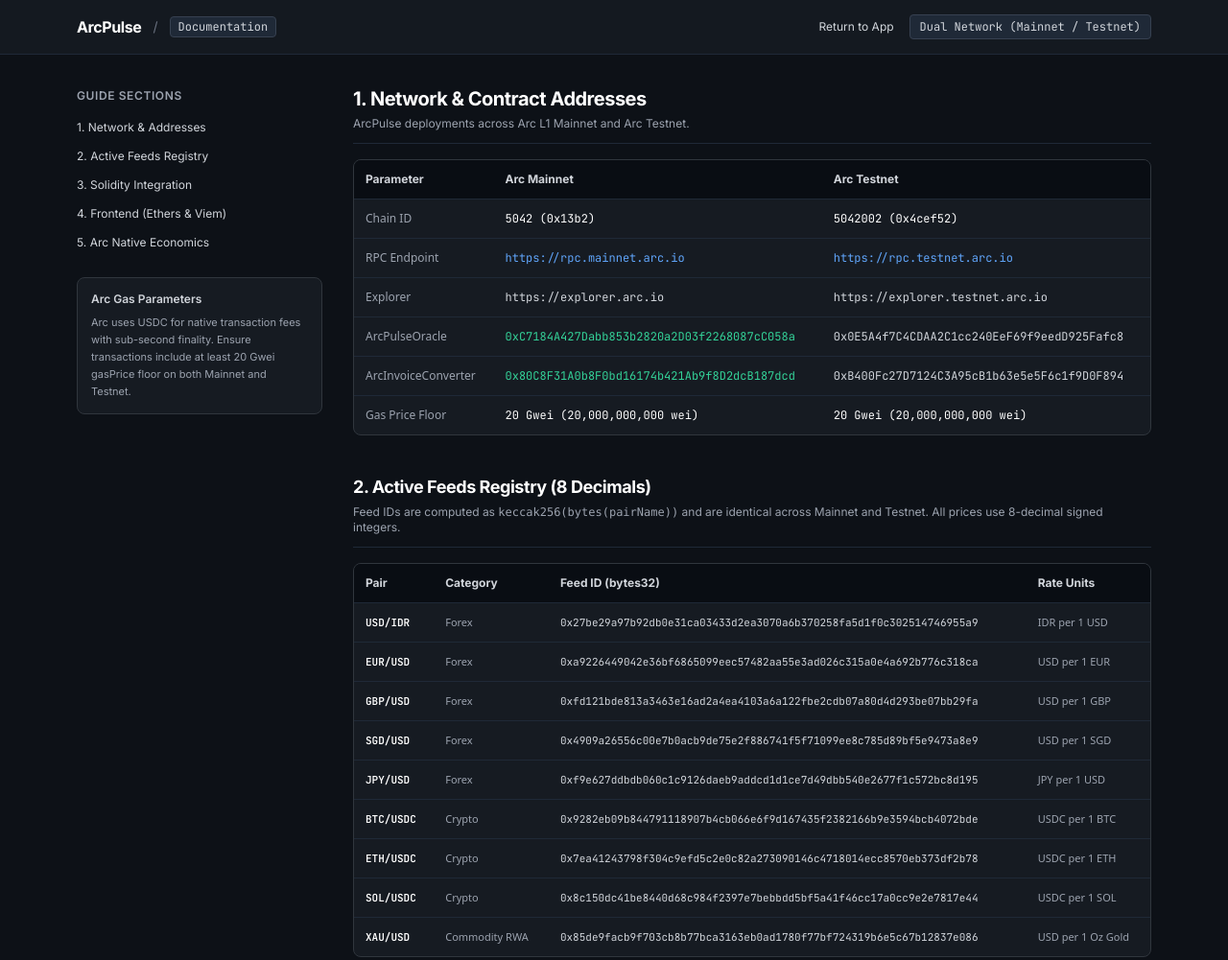
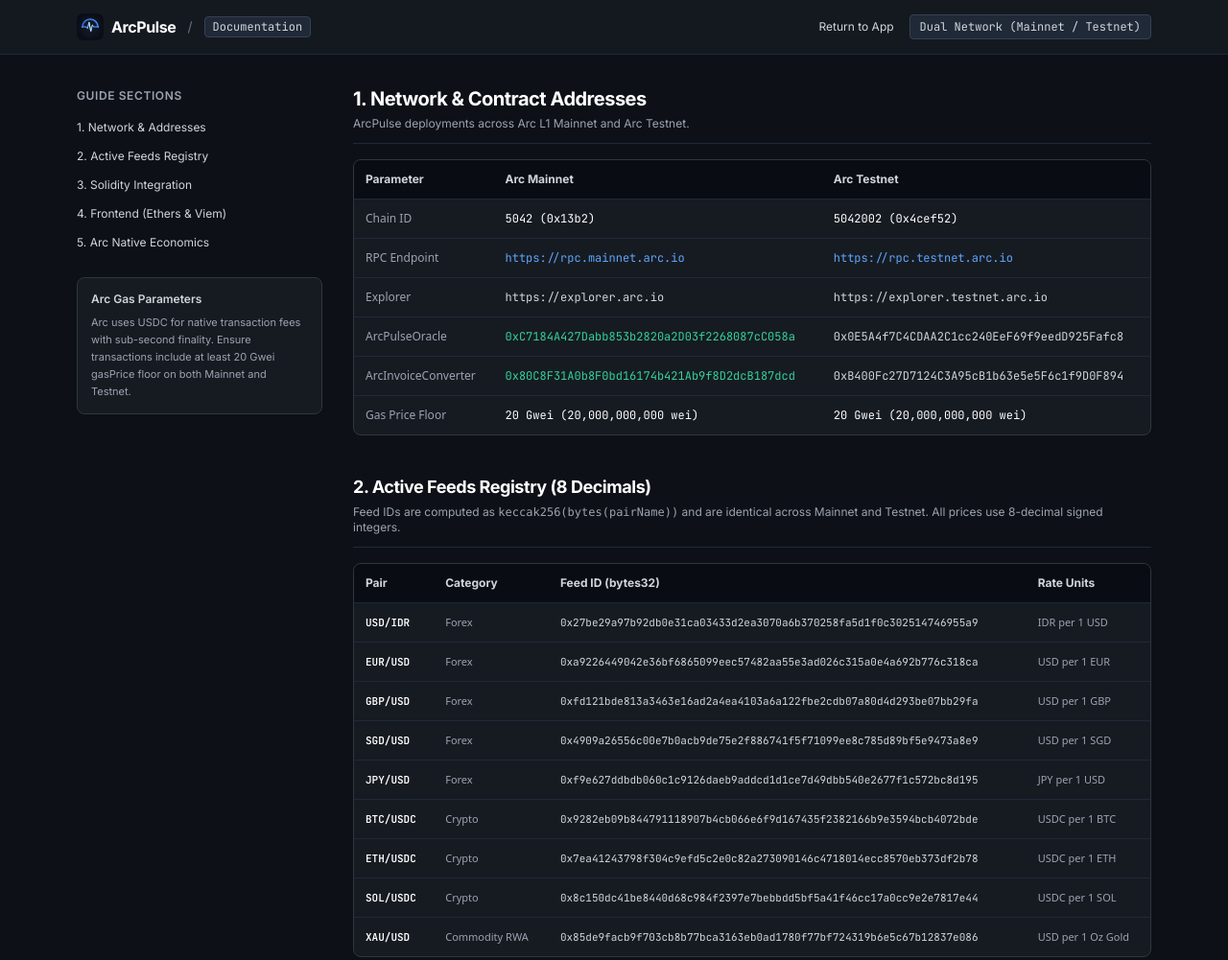
Before and after one commit to salismazaya/arc-pulse, a website: page web/docs.html in a window 1280 px wide. Shown: the top 1001 px of the page at 96% size. Drawn offline with nearby package versions, Linux system fonts and the light colour scheme.

Commit message:
feat(branding): add official vector and PNG logo for ArcPulse

```diff
--- a/web/docs.html
+++ b/web/docs.html
@@ -40,7 +40,10 @@
   <header class="border-b border-gray-800 bg-[#161b22]/90 sticky top-0 z-40">
     <div class="max-w-6xl mx-auto px-4 h-14 flex items-center justify-between">
       <div class="flex items-center space-x-3">
-        <a href="index.html" class="font-bold text-white text-base tracking-tight hover:text-blue-400 transition">ArcPulse</a>
+        <a href="index.html" class="flex items-center space-x-2">
+          <img src="logo.svg" alt="ArcPulse" class="w-7 h-7 rounded-md">
+          <span class="font-bold text-white text-base tracking-tight">ArcPulse</span>
+        </a>
         <span class="text-gray-500">/</span>
         <span class="text-xs px-2 py-0.5 rounded bg-gray-800 text-gray-300 border border-gray-700 mono">Documentation</span>
       </div>
```
Also changed, not shown: web/index.html (+1 -0 lines), README.md, web/logo.png (added), web/logo.svg (added).
